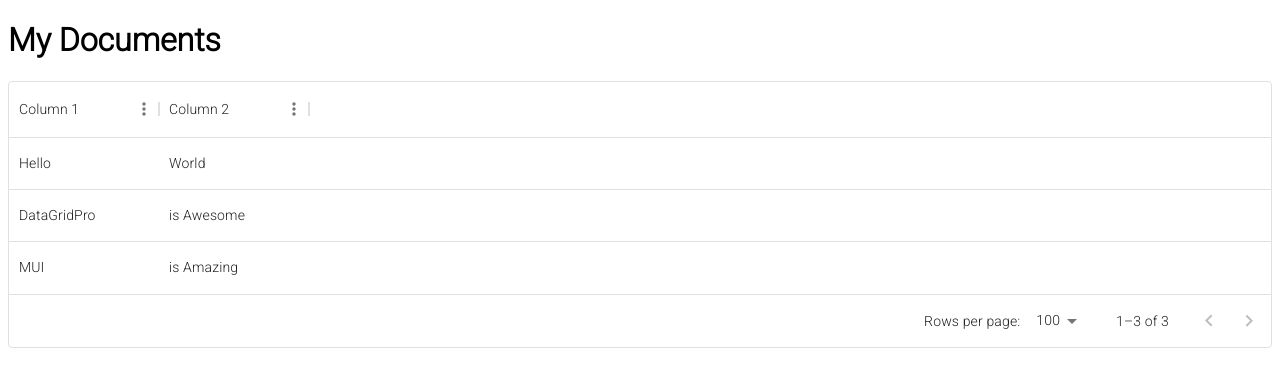
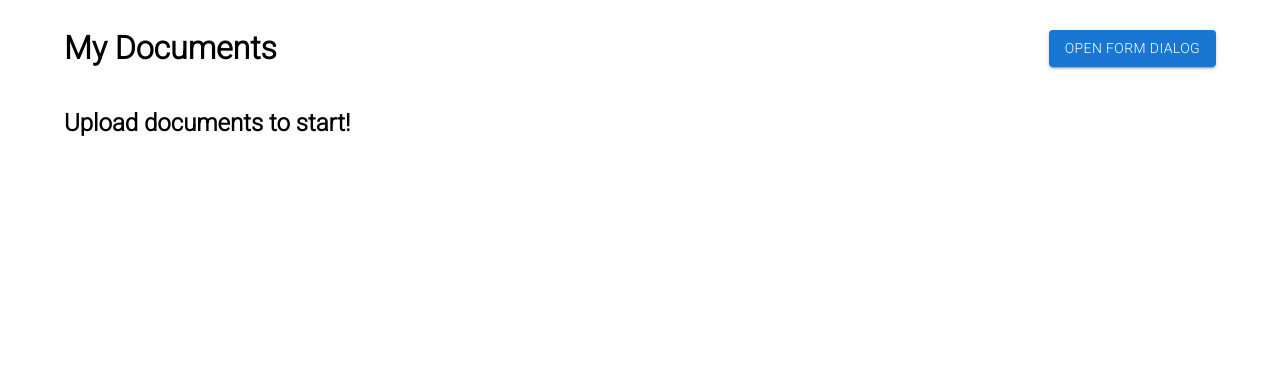
Before and after one commit to NAMazitelli/fine-challenge, a Next.js app: page / in a window 1280 px wide. Shown: the top 386 px of the page. Built offline with nearby package versions, Linux system fonts and the light colour scheme.

Commit message:
add file uploading system

```diff
--- a/next.config.js
+++ b/next.config.js
@@ -1,6 +1,6 @@
 /** @type {import('next').NextConfig} */
 const nextConfig = {
-  reactStrictMode: true,
+  reactStrictMode: false,
 }
 
 module.exports = nextConfig
--- /dev/null
+++ b/src/components/DocumentsGrid/index.tsx
@@ -0,0 +1,27 @@
+import { DataGrid } from '@mui/x-data-grid';
+import { useDocuments } from '@/src/contexts/hooks';
+
+const DocumentsGrid = () => {
+    const documents = useDocuments();
+
+    const columns = [
+        { field: 'originalFilename', headerName: 'Original File Name', width: 150 },
+        { field: 'createdAt', headerName: 'Uploaded At', width: 150 },
+        { field: 'fileType', headerName: 'Type', width: 150 },
+        { field: 'fileExtension', headerName: 'File Extension', width: 150 }
+    ];
+
+    return (
+        <>
+            { documents.length > 0 ?
+                (
+                    <DataGrid rows={documents} columns={columns} autoHeight />
+                ) :
+                (<h2>Upload documents to start!</h2>)
+            }
+        </>
+    )
+}
+
+
+export default DocumentsGrid
--- /dev/null
+++ b/src/components/UploadModal/index.tsx
@@ -0,0 +1,70 @@
+import { useState, useEffect } from 'react'
+import { Dialog, Button, DialogTitle, DialogContent, DialogContentText, DialogActions, TextField } from '@mui/material';
+import { useDocuments, useAddDocument } from '@/src/contexts/hooks';
+const UploadModal = () => {
+    const [open, setOpen] = useState(false);
+    const documents = useDocuments()
+    const addDocument = useAddDocument()
+    useEffect(()=>{
+        console.log(documents)
+    });
+
+    const handleClickOpen = () => {
+      setOpen(true);
+    };
+
+    const handleClose = () => {
+      setOpen(false);
+    };
+
+    const handleUploadFile = (e) => {
+        if (e.target.files && e.target.files.length > 0) {
+
+            const { lastModifiedDate, type, name } = e.target.files[0]
+
+            const newDocument: DocType = {
+                id: `${documents.length + 1}`,
+                originalFilename: name,
+                fileExtension: type,
+                createdAt: lastModifiedDate,
+            }
+
+            addDocument(newDocument)
+        }
+    }
+
+    return (
+        <>
+            <Button  variant="contained"  onClick={handleClickOpen}>
+                Open form dialog
+            </Button>
+            <Dialog open={open} onClose={handleClose}>
+                <DialogTitle>Subscribe</DialogTitle>
+                <DialogContent>
+                    <DialogContentText>
+                        To subscribe to this website, please enter your email address here. We
+                        will send updates occasionally.
+                    </DialogContentText>
+                    <TextField
+                        autoFocus
+                        margin="dense"
+                        id="name"
+                        label="Email Address"
+                        type="email"
+                        fullWidth
+                        variant="standard"
+                    />
+                    <Button variant="contained" component="label">
+                        Upload
+                        <input hidden type="file" onChange={(e) => handleUploadFile(e) } />
+                    </Button>
+                </DialogContent>
+                <DialogActions>
+                    <Button onClick={handleClose}>Cancel</Button>
+                    <Button onClick={handleClose}>Subscribe</Button>
+                </DialogActions>
+            </Dialog>
+        </>
+    )
+}
+ export default UploadModal
--- /dev/null
+++ b/src/contexts/hooks.tsx
@@ -0,0 +1,18 @@
+import DocsContext from './index'
+import { useContext } from 'react'
+
+export function useDocuments(): DocContextType['state']['documents'] {
+  const {
+    state: { documents }
+  } = useContext(DocsContext)
+
+  return documents
+}
+
+export function useAddDocument(): DocContextType['actions']['addDocument'] {
+    const {
+      actions: { addDocument }
+    } = useContext(DocsContext)
+
+    return addDocument
+}
--- /dev/null
+++ b/src/contexts/index.tsx
@@ -0,0 +1,41 @@
+import { createContext, FC, useState, PropsWithChildren, ReactNode } from 'react';
+
+const DocsContext = createContext({} as DocContextType)
+
+const DocsProvider: FC<PropsWithChildren> = (props) => {
+    const [ documents, setDocuments ] = useState<DocType[]>([]);
+
+    const state: DocContextType['state'] = {
+        documents
+    }
+
+    const removeDocument = (id: string) => {
+        const filteredDocuments = documents.filter((doc: DocType) => { doc.id !== id})
+        setDocuments(filteredDocuments);
+    }
+
+    const editDocument = (id: string, doc: DocType) => {
+        const docToEditIndex: number = documents.findIndex((doc: DocType) => {doc.id === id})
+        const newDocuments = [...documents]
+        newDocuments[docToEditIndex] = doc;
+        setDocuments(newDocuments)
+    }
+
+    const addDocument = (doc: DocType) => {
+        setDocuments([...documents, doc])
+    }
+
+    const actions = {
+        addDocument,
+        removeDocument,
+        editDocument
+    }
+
+    return (
+        <DocsContext.Provider value={{ state, actions }}>
+          {props.children}
+        </DocsContext.Provider>
+    )
+}
+
+export { DocsContext as default, DocsProvider as Provider}
--- a/src/pages/index.tsx
+++ b/src/pages/index.tsx
@@ -1,28 +1,18 @@
 import Head from 'next/head'
-import {  Roboto } from 'next/font/google'
-import { DataGrid } from '@mui/x-data-grid';
+import { Roboto } from 'next/font/google'
+import { Container } from '@mui/material'
+import DocumentsGrid from '@/components/DocumentsGrid'
+import UploadModal from '@/components/UploadModal'
+import { Provider } from '@/src/contexts'
+import styles from '@/src/styles/Home.module.scss'
 
 const roboto = Roboto({ subsets: ['latin'], weight: "300" })
 
-type RowsType = {
-  id: string,
-  originalFilename: string,
-  fileExtension: string,
-  fileType?: "EVIDENCE" | "DOCUMENT",
-  createdAt: Date
-}
-
 export default function Home() {
   const rows = [
-    { id: 1, col1: 'Hello', col2: 'World' },
-    { id: 2, col1: 'DataGridPro', col2: 'is Awesome' },
-    { id: 3, col1: 'MUI', col2: 'is Amazing' },
+    { id: 1, originalFilename: 'Hello', createdAt: '200', fileType: 'png', fileExtension: 'World' },
   ];
 
-  const columns = [
-    { field: 'col1', headerName: 'Column 1', width: 150 },
-    { field: 'col2', headerName: 'Column 2', width: 150 },
-  ];
 
   return (
     <>
@@ -33,12 +23,19 @@
         <link rel="icon" href="/favicon.ico" />
       </Head>
       <main className={roboto.className} >
-        <div>
-          <h1>My Documents</h1>
+        <Provider>
 
-          <DataGrid autoHeight  rows={rows} columns={columns} />
+          <Container>
+            <div className={styles.header}>
+              <h1>My Documents</h1>
+              <UploadModal />
+            </div>
 
-        </div>
+            <DocumentsGrid  />
+
+          </Container>
+        </Provider>
+
       </main>
     </>
   )
--- /dev/null
+++ b/src/styles/Home.module.scss
@@ -0,0 +1,10 @@
+.header {
+    display: flex;
+    justify-content: space-between;
+    align-items: center;
+}
+
+.container {
+    max-width: 1024px;
+    margin: auto;
+}
--- a/src/styles/Test.module.scss
+++ /dev/null
@@ -1,3 +0,0 @@
-.sometest {
-    color: red;
-}
```
Also changed, not shown: src/types/types.d.ts (added, +18 -0 lines).
